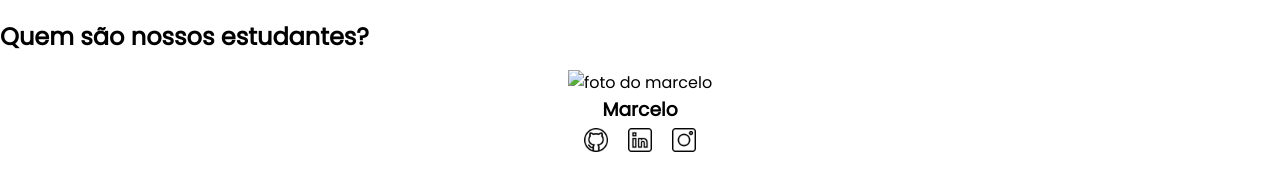
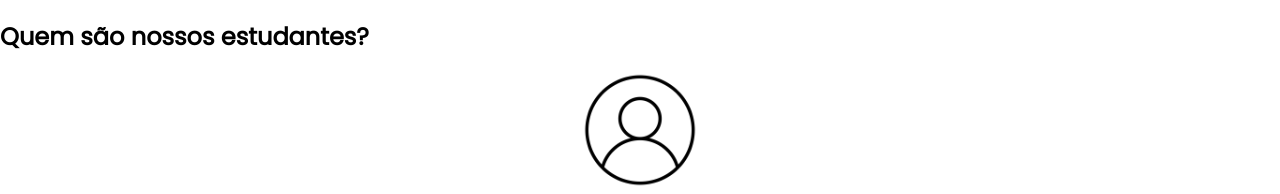
Before and after one commit to osvald00/alana-site-1, a plain HTML site: page index.html in a window 1280 px wide. Shown: the part 450-644 px from the top of the page. Drawn offline with Linux system fonts and the light colour scheme.

Commit message:
Update index.html

```diff
--- a/index.html
+++ b/index.html
@@ -4,7 +4,7 @@
     <meta charset="UTF-8">
     <meta http-equiv="X-UA-Compatible" content="IE=edge">
     <meta name="viewport" content="width=device-width, initial-scale=1.0">
-    <title>Equipe Alura Start</title>
+    <title>Alanaan site 1</title>
     <link rel="stylesheet" href="style.css">
     <link rel="preconnect" href="https://fonts.googleapis.com">
     <link rel="preconnect" href="https://fonts.gstatic.com" crossorigin>
@@ -31,7 +31,7 @@
         <div class="estudante-todos">
         <span></span>
         <div class="estudante-div">
-            <img class="estudante-imagem" src="Marcelo.jpeg" alt="foto do marcelo">
+            <img class="estudante-imagem" src="imagem.jpg" alt="foto do marcelo">
             <h3 class="estudante-nome">Marcelo</h3>
             <a href="https://github.com/marcelopaludetto"><img class="estudante-icone" src="github.png" alt="icone github"></a>
             <a href="https://linkedin.com/marcelopaludetto"><img class="estudante-icone" src="linkedin.png" alt="icone linkedin"></a>
```
